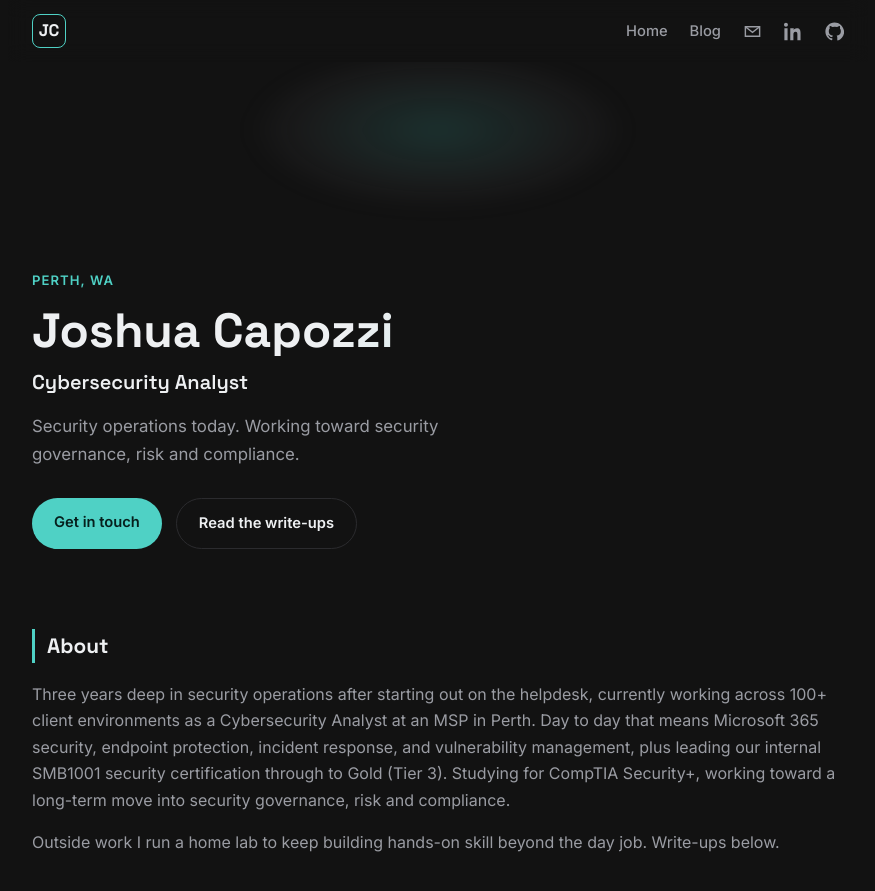
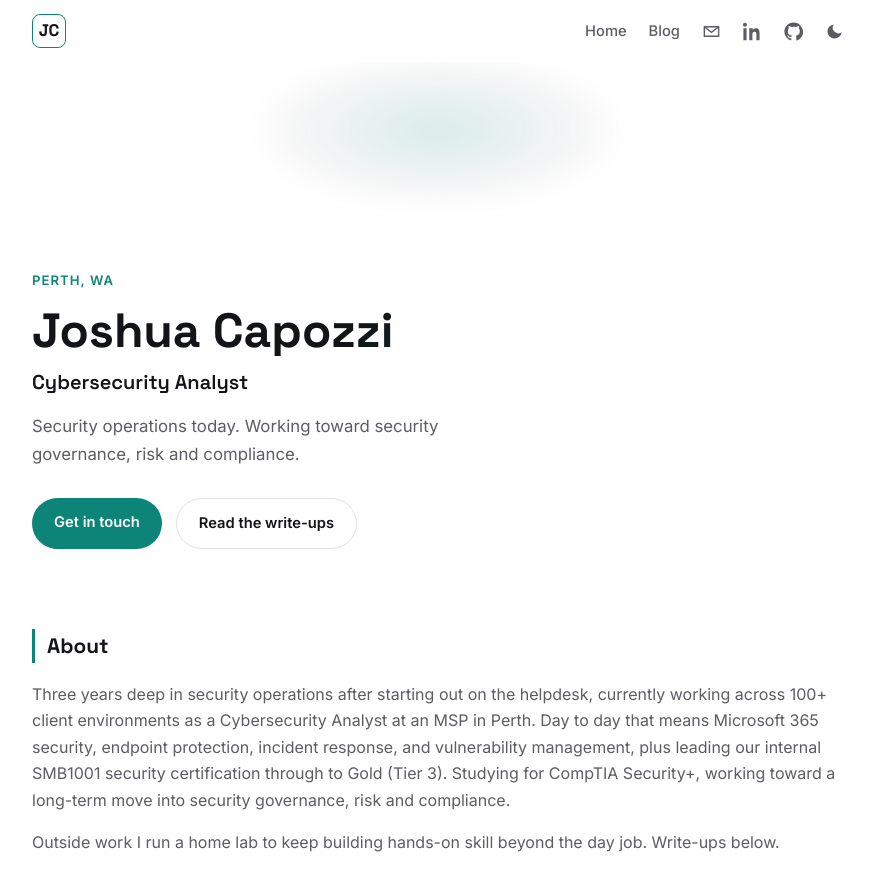
Before and after one commit to JoshCapoz/joshcapoz.github.io, a Jekyll site: the page built from index.html, in a window 1280 px wide and 900 px high. Shown: the top 891 px of the window, without its empty margins (202-1077 px from the left). Built offline with Jekyll 4.4.1, drawn with Linux system fonts in a browser that asks for light colours.

Commit message:
Add files via upload

```diff
--- a/_layouts/default.html
+++ b/_layouts/default.html
@@ -3,6 +3,15 @@
 <head>
 <meta charset="UTF-8">
 <meta name="viewport" content="width=device-width, initial-scale=1.0">
+<script>
+(function() {
+  try {
+    var stored = localStorage.getItem('theme');
+    var theme = stored || (window.matchMedia('(prefers-color-scheme: light)').matches ? 'light' : 'dark');
+    if (theme === 'light') document.documentElement.setAttribute('data-theme', 'light');
+  } catch (e) {}
+})();
+</script>
 <title>{% if page.title %}{{ page.title }} — {% endif %}Joshua Capozzi</title>
 <meta name="description" content="{{ page.excerpt | default: site.description | strip_html | truncatewords: 30 }}">
 <link rel="icon" type="image/svg+xml" href="{{ '/assets/img/favicon.svg' | relative_url }}">
@@ -28,6 +37,10 @@
     <a href="https://github.com/{{ site.github_username }}" target="_blank" rel="noopener" class="icon-link" title="GitHub" aria-label="GitHub">
       <svg viewBox="0 0 24 24" fill="currentColor"><path d="M12 .5C5.6.5.5 5.6.5 12c0 5.1 3.3 9.4 7.9 11 .6.1.8-.3.8-.6v-2c-3.2.7-3.9-1.4-3.9-1.4-.5-1.3-1.3-1.7-1.3-1.7-1.1-.7.1-.7.1-.7 1.2.1 1.8 1.2 1.8 1.2 1 1.8 2.8 1.3 3.4 1 .1-.8.4-1.3.8-1.6-2.6-.3-5.3-1.3-5.3-5.8 0-1.3.5-2.3 1.2-3.1-.1-.3-.5-1.5.1-3.2 0 0 1-.3 3.3 1.2a11 11 0 0 1 6 0c2.3-1.5 3.3-1.2 3.3-1.2.6 1.7.2 2.9.1 3.2.8.8 1.2 1.9 1.2 3.1 0 4.5-2.7 5.5-5.3 5.8.4.4.8 1.1.8 2.2v3.3c0 .3.2.7.8.6 4.6-1.6 7.9-5.9 7.9-11C23.5 5.6 18.4.5 12 .5z"/></svg>
     </a>
+    <button type="button" class="theme-toggle" id="themeToggle" title="Toggle light/dark theme" aria-label="Toggle light/dark theme">
+      <svg class="icon-sun" viewBox="0 0 24 24" fill="none" stroke="currentColor" stroke-width="1.8" stroke-linecap="round"><circle cx="12" cy="12" r="4"/><path d="M12 2v2M12 20v2M4.9 4.9l1.4 1.4M17.7 17.7l1.4 1.4M2 12h2M20 12h2M4.9 19.1l1.4-1.4M17.7 6.3l1.4-1.4"/></svg>
+      <svg class="icon-moon" viewBox="0 0 24 24" fill="currentColor"><path d="M21 12.79A9 9 0 1111.21 3 7 7 0 0021 12.79z"/></svg>
+    </button>
   </div>
 </nav>
 
@@ -40,5 +53,22 @@
   </footer>
 
 </div>
+
+<script>
+(function() {
+  var btn = document.getElementById('themeToggle');
+  if (!btn) return;
+  btn.addEventListener('click', function() {
+    var isLight = document.documentElement.getAttribute('data-theme') === 'light';
+    if (isLight) {
+      document.documentElement.removeAttribute('data-theme');
+      try { localStorage.setItem('theme', 'dark'); } catch (e) {}
+    } else {
+      document.documentElement.setAttribute('data-theme', 'light');
+      try { localStorage.setItem('theme', 'light'); } catch (e) {}
+    }
+  });
+})();
+</script>
 </body>
 </html>
```
